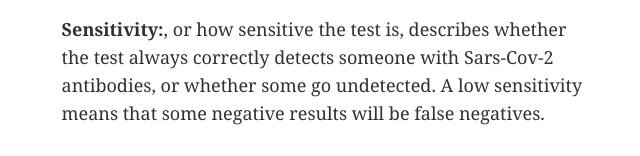
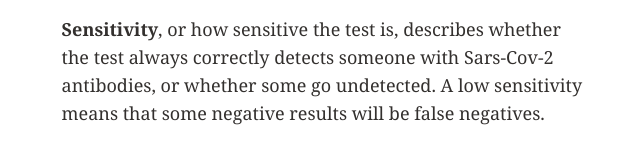
Before and after one commit to covid19serology/covid19serology.github.io, a plain HTML site: page index.html in a window 1280 px wide. Shown: the part 1310-1466 px from the top of the page, 313-953 px from the left. Drawn offline with Linux system fonts and the light colour scheme.

Commit message:
Update index.html

```diff
--- a/index.html
+++ b/index.html
@@ -34,7 +34,7 @@
 
       <p class="pagetext"><strong>Specificity</strong>, or how specific the test is, describes whether the test reacts only to Sars-Cov-2 (and thus a positive result always denotes an infected individual), or whether it can be triggered by other things in someone’s blood (such as antibodies against another coronavirus, like the one that caused sars or one that causes the common cold). A low specificity means that some positive results will be false positives.
   </p>
-      <p class="pagetext"> <strong>Sensitivity:</strong>, or how sensitive the test is, describes whether the test always correctly detects someone with Sars-Cov-2 antibodies, or whether some go undetected. A low sensitivity means that some negative results will be false negatives.
+      <p class="pagetext"> <strong>Sensitivity</strong>, or how sensitive the test is, describes whether the test always correctly detects someone with Sars-Cov-2 antibodies, or whether some go undetected. A low sensitivity means that some negative results will be false negatives.
  </p>
 
       <center><img id="specsens" src="static/imagespecsens.png"></center>
```
